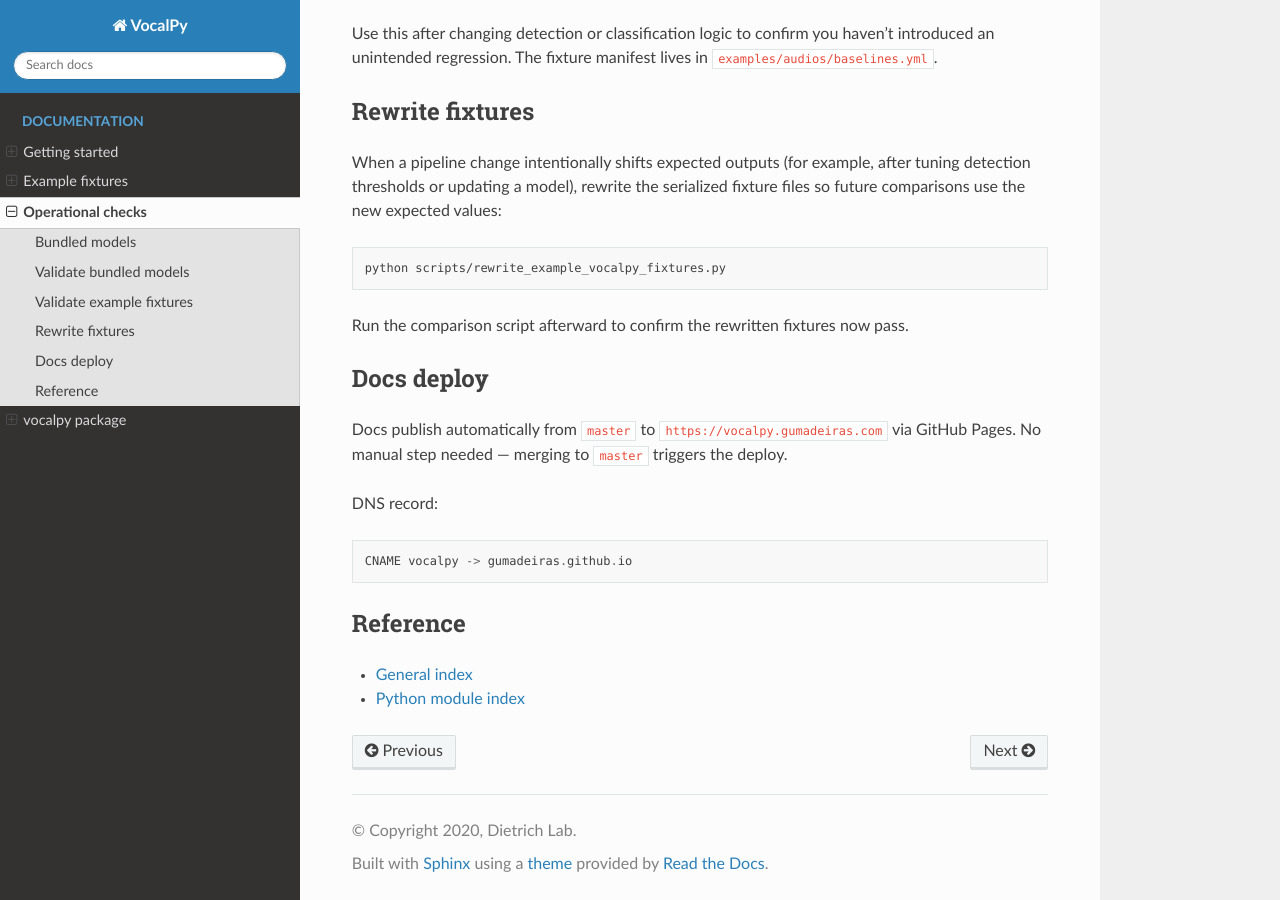
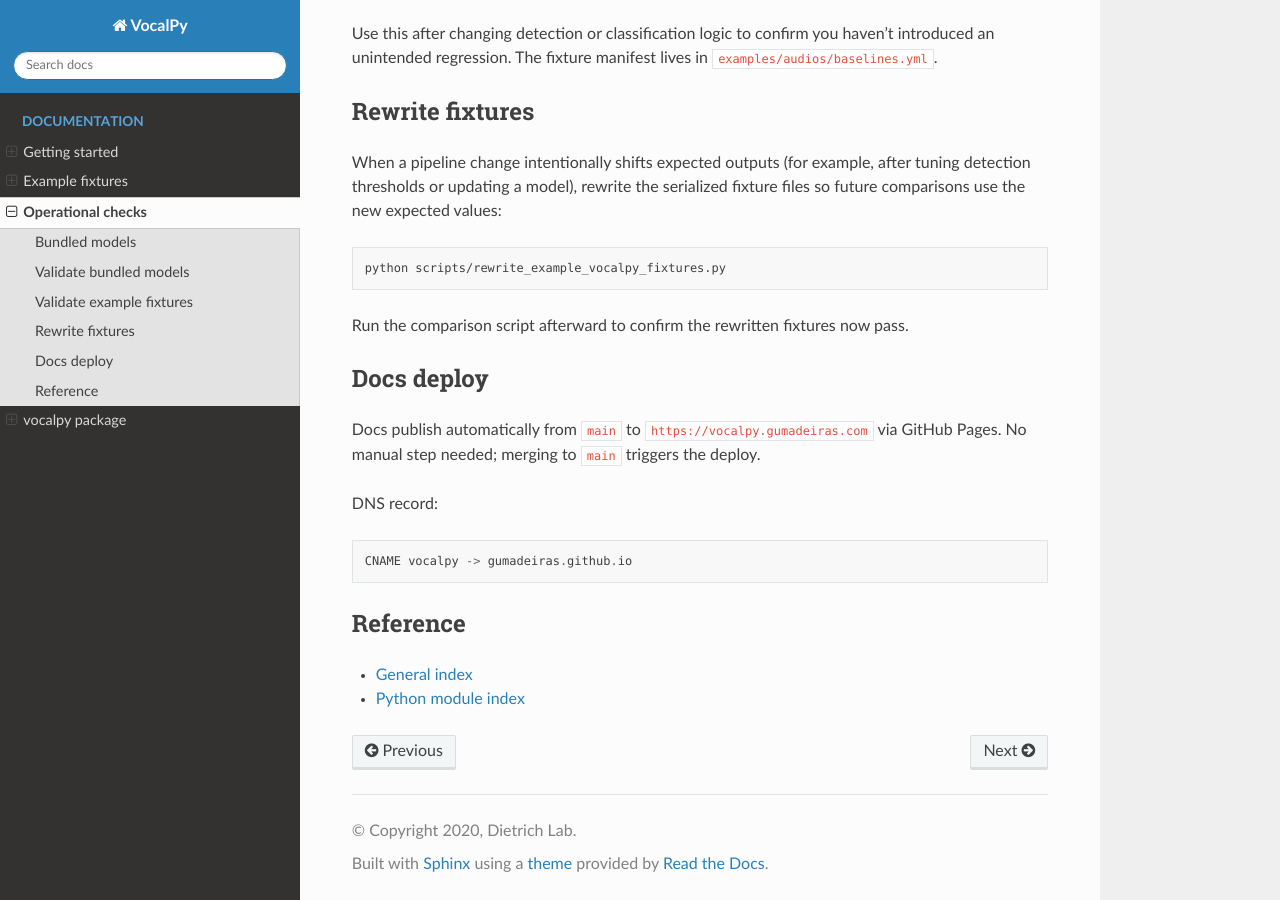
Before and after one commit to gumadeiras/vocalpy, a Sphinx documentation site: the page built from docs/operations.md, in a window 1280 px wide and 900 px high, scrolled down 1578 px. Built offline with Sphinx 7.4.7 and the Read the Docs theme 3.1.0, drawn with Linux system fonts in a browser that asks for light colours.

Commit message:
chore: rename default branch to main
Update workflow triggers, docs deploy notes, and the README badge
to follow `main`.

Keeps CI, Pages, and status reporting aligned with the GitHub
default-branch rename.

```diff
--- a/docs/operations.md
+++ b/docs/operations.md
@@ -70,7 +70,7 @@ Run the comparison script afterward to confirm the rewritten fixtures now pass.
 
 ## Docs deploy
 
-Docs publish automatically from `master` to `https://vocalpy.gumadeiras.com` via GitHub Pages. No manual step needed — merging to `master` triggers the deploy.
+Docs publish automatically from `main` to `https://vocalpy.gumadeiras.com` via GitHub Pages. No manual step needed; merging to `main` triggers the deploy.
 
 DNS record:
 
```
Also changed, not shown: README.md (+1 -1 lines), 2 other files.
